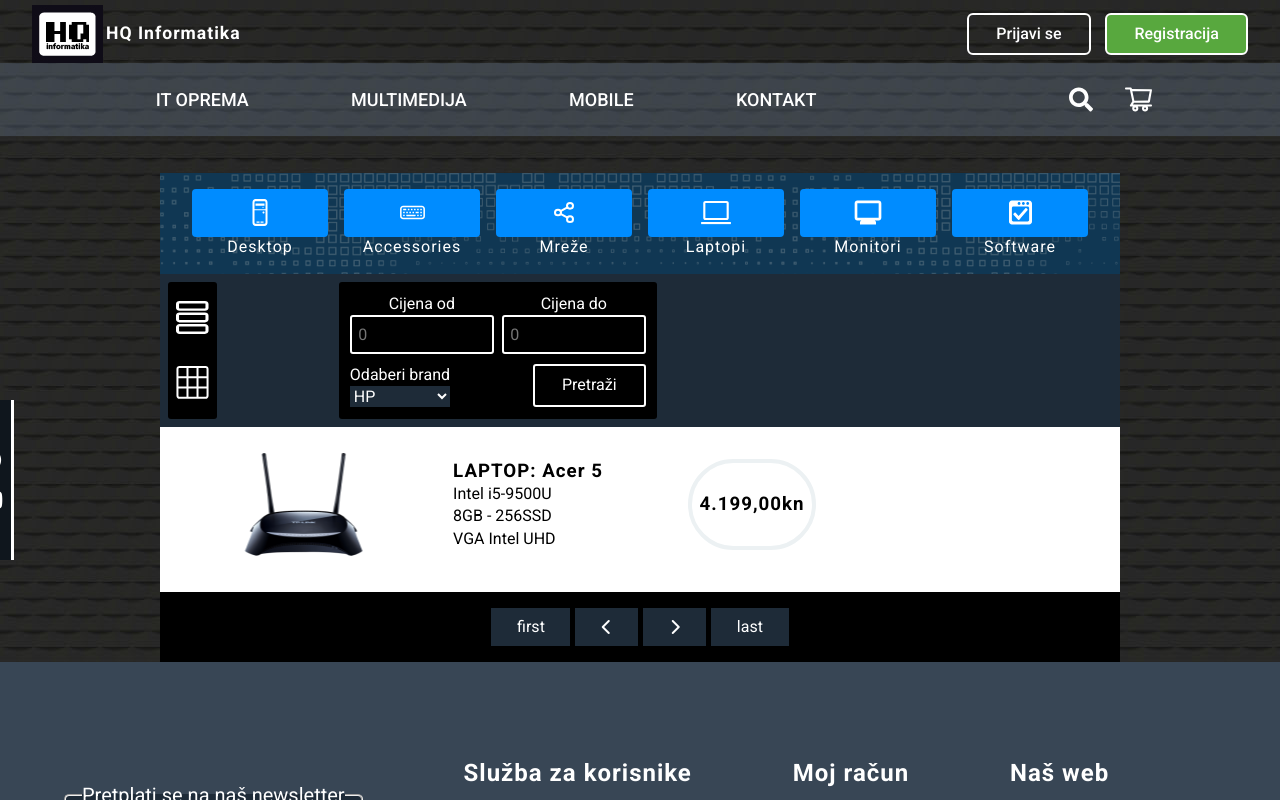
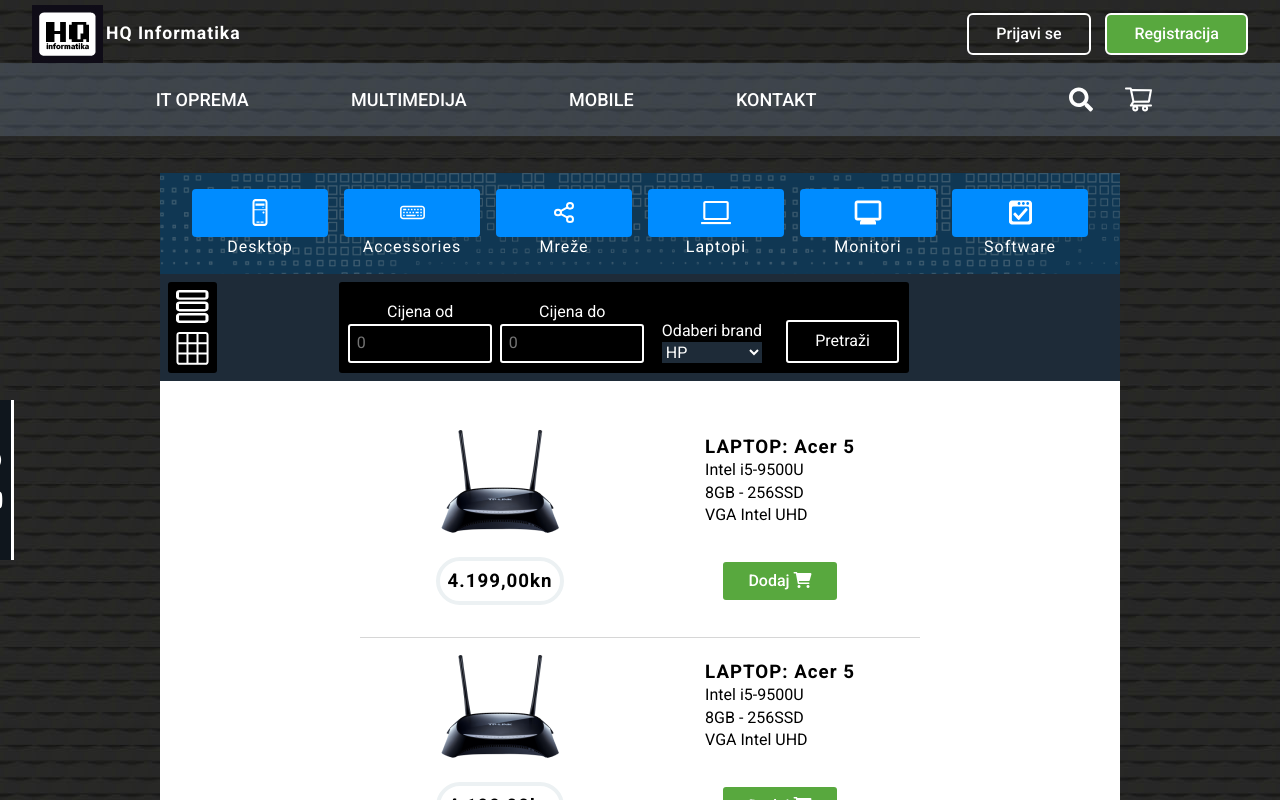
Before and after one commit to Boris-Galac/HQ-informatika, a website: page categories.html in a window 1280 px wide. Drawn offline with Linux system fonts and the light colour scheme.

Commit message:
update css 7.7

```diff
--- a/categories.html
+++ b/categories.html
@@ -152,9 +152,9 @@
                 </div>
             </div>
         </section>
-        <section class="main-products">
-            <div class="main__product">
-                <div class="main__product-first">
+        <section class="main-products product-grid">
+            <div class="main__product product-grid">
+                <div class="main__product-first product-grid">
                     <div class="main__product__img">
                         <img src="/src/styles/img/network.png" alt="product">
                     </div>
@@ -167,7 +167,70 @@
                         </div>
                     </div>
                 </div>
-                <div class="main__product-second">
+                <div class="main__product-second product-grid">
+                    <h3 class="main__product__price">4.199,00 <span>kn</span></h3>
+                    <button class="buy-btn">Dodaj
+                        <i class="fa-solid fa-cart-shopping"></i>
+                    </button>
+                </div>
+            </div>
+            <div class="main__product product-grid">
+                <div class="main__product-first product-grid">
+                    <div class="main__product__img">
+                        <img src="/src/styles/img/network.png" alt="product">
+                    </div>
+                    <div class="main__product__info">
+                        <div>
+                            <h3 class="main__product__heading">LAPTOP: Acer 5</h3>
+                            <p>Intel i5-9500U</p>
+                            <p>8GB - 256SSD</p>
+                            <p>VGA Intel UHD</p>
+                        </div>
+                    </div>
+                </div>
+                <div class="main__product-second product-grid">
+                    <h3 class="main__product__price">4.199,00 <span>kn</span></h3>
+                    <button class="buy-btn">Dodaj
+                        <i class="fa-solid fa-cart-shopping"></i>
+                    </button>
+                </div>
+            </div>
+            <div class="main__product product-grid">
+                <div class="main__product-first product-grid">
+                    <div class="main__product__img">
+                        <img src="/src/styles/img/network.png" alt="product">
+                    </div>
+                    <div class="main__product__info">
+                        <div>
+                            <h3 class="main__product__heading">LAPTOP: Acer 5</h3>
+                            <p>Intel i5-9500U</p>
+                            <p>8GB - 256SSD</p>
+                            <p>VGA Intel UHD</p>
+                        </div>
+                    </div>
+                </div>
+                <div class="main__product-second product-grid">
+                    <h3 class="main__product__price">4.199,00 <span>kn</span></h3>
+                    <button class="buy-btn">Dodaj
+                        <i class="fa-solid fa-cart-shopping"></i>
+                    </button>
+                </div>
+            </div>
+            <div class="main__product product-grid">
+                <div class="main__product-first product-grid">
+                    <div class="main__product__img">
+                        <img src="/src/styles/img/network.png" alt="product">
+                    </div>
+                    <div class="main__product__info">
+                        <div>
+                            <h3 class="main__product__heading">LAPTOP: Acer 5</h3>
+                            <p>Intel i5-9500U</p>
+                            <p>8GB - 256SSD</p>
+                            <p>VGA Intel UHD</p>
+                        </div>
+                    </div>
+                </div>
+                <div class="main__product-second product-grid">
                     <h3 class="main__product__price">4.199,00 <span>kn</span></h3>
                     <button class="buy-btn">Dodaj
                         <i class="fa-solid fa-cart-shopping"></i>
--- a/src/styles/css/layout/category-filter.css
+++ b/src/styles/css/layout/category-filter.css
@@ -82,3 +82,20 @@
     filter: drop-shadow(0 0 2px #fff);
     transform: scale(1.2);
 }
+
+/* RESPONSIVE */
+
+@media (min-width: 700px) {
+    .filter__price_brand {
+        background-color: var(--black);
+        width: fit-content;
+        padding: .4rem;
+        border-radius: 3px;
+    }
+    .filter__price_brand  {
+        display: flex;
+        align-items: flex-end;
+        padding: .3rem;
+        gap: .5rem;
+     }
+}
--- a/src/styles/css/layout/category-products.css
+++ b/src/styles/css/layout/category-products.css
@@ -3,34 +3,32 @@
     padding-top: 2rem;
     padding-bottom: 5rem;
 }
+.main__product:not(:nth-last-child(2)) {
+    border-bottom: 1px solid #d6d6d6;
+}
 .main__product {
+    max-width: 35rem;
     width: 70vw;
-    display: grid;
-    grid-template-columns: 1fr 1fr;
+    display: var(--d-grid);
+    grid-template-rows: 1fr auto;
     margin-inline: auto;
     padding-bottom: 2rem;
 }
 .main__product-first {
-    display: grid;
+    margin-bottom: .5rem;
+}
+.main__product-first,
+.main__product-second  {
+    display: var(--d-grid);
     grid-template-columns: 1fr 1fr;
-}
-.main__product-second {
-    display: grid;
-    grid-template-columns: 1fr 1fr;
+    place-items: var(--center);
 }
 .main__product__img {
     position: relative;
     padding: 1rem;
 }
-.main__product__img img{
-    max-width: 80%;
-    position: absolute;
-    transform: translate(-50%, -50%);
-    top: 50%;
-    left: 50%;
-}
 .main__product__price {
-    display: flex;
+    display: var(--d-flex);
     align-items: var(--center);
     justify-content: var(--center);
     justify-self: var(--center);
@@ -38,21 +36,44 @@
     border-radius: 50px;
     border: 4px solid hsl(197, 21%, 94%);
 }
-.main__product__right .buy-btn{
+.main__product-second .buy-btn{
     position: static;
     transform: none;
-    /* margin-inline: auto; */
 }
 .main__product__info {
-    display: grid;
-    place-items: center;
-}
-.main__product:not(:last-child){
-
+    display: var(--d-grid);
+    place-items: var(--center);
 }
 
 /* GRID layout products */
 
-.main-products.products-grid {
+/* .main-products.product-grid {
+    display: grid;
+    grid-template-columns: repeat(auto-fit, minmax(9.3rem, 1fr));
     grid-template-columns: 1fr 1fr;
 }
+.main__product.product-grid {
+    width: min-content;
+}
+.main__product-first.product-grid,
+.main__product-second.product-grid  {
+    grid-template-columns: 1fr;
+    place-items: var(--center);
+    gap: .4rem;
+}
+
+@media (min-width: 50rem) {
+    .main-products.product-grid {
+        display: grid;
+        grid-template-columns: 1fr 1fr;
+    }
+    .main__product.product-grid {
+        width: 40vw;
+        max-width: 27rem;
+    }
+    .main__product-first.product-grid,
+    .main__product-second.product-grid {
+        display: flex;
+        justify-content: space-evenly;
+    }
+} */
```
Also changed, not shown: dist/style.css.
